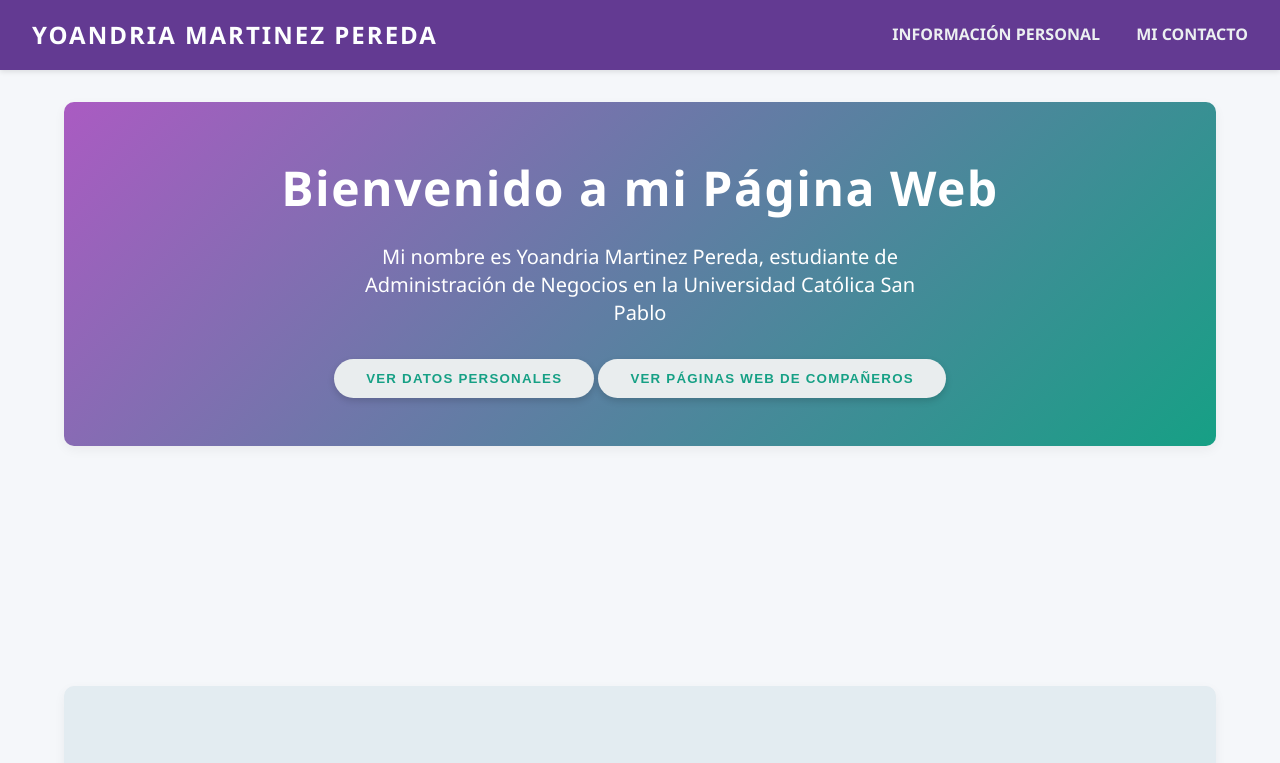
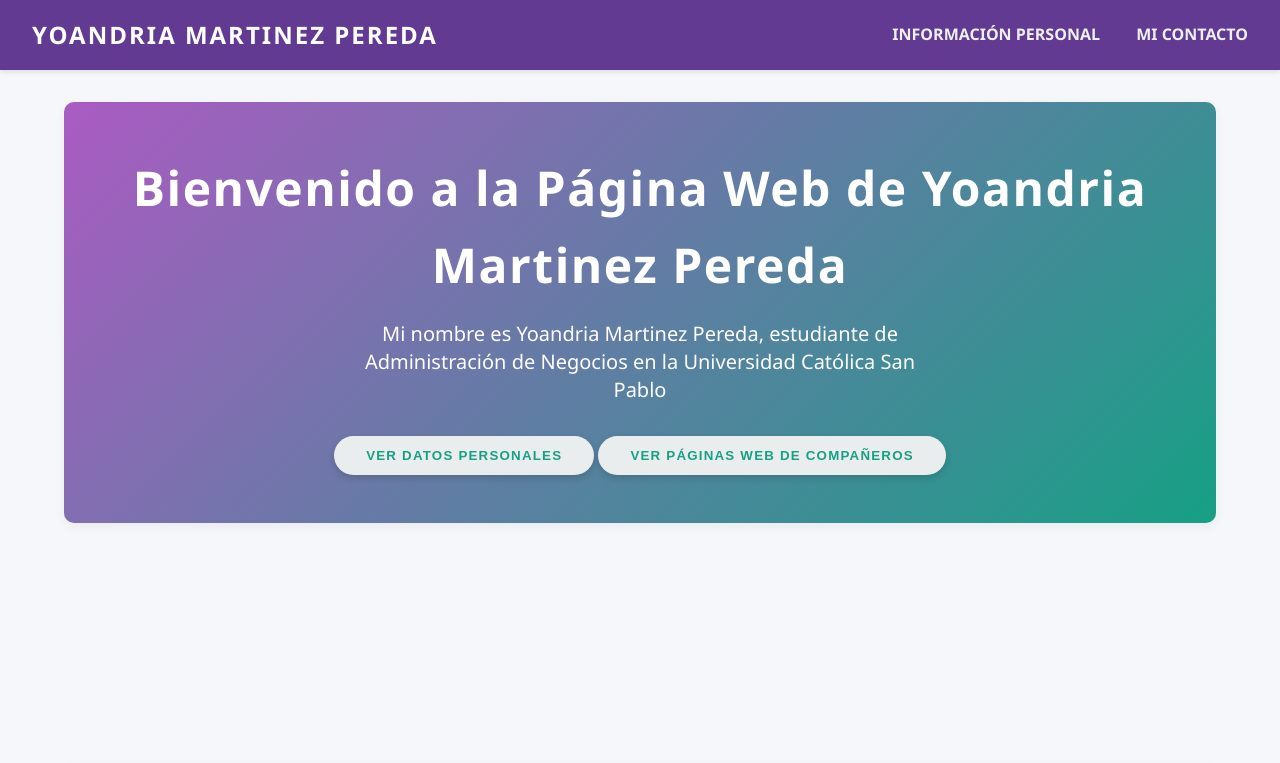
Before and after one commit to Yoandria-Martinez-Pereda/Pagina-web-Yoandria-Martinez, a plain HTML site: page index.html in a window 1280 px wide. Shown: the top 763 px of the page. Drawn offline with Linux system fonts and the light colour scheme.

Commit message:
index.html

```diff
--- a/index.html
+++ b/index.html
@@ -279,7 +279,7 @@
 
   <main>
     <section class="hero block">
-      <h1>Bienvenido a mi Página Web</h1>
+      <h1>Bienvenido a la Página Web de Yoandria Martinez Pereda</h1>
       <p>Mi nombre es Yoandria Martinez Pereda, estudiante de Administración de Negocios en la Universidad Católica San Pablo</p>
       <button id="toggleFeatures" class="btn" aria-expanded="false" aria-controls="features"> VER Datos personales</button>
       <button id="toggleLinks" class="btn" aria-expanded="false" aria-controls="links"> VER Páginas Web de compañeros</button>
```
